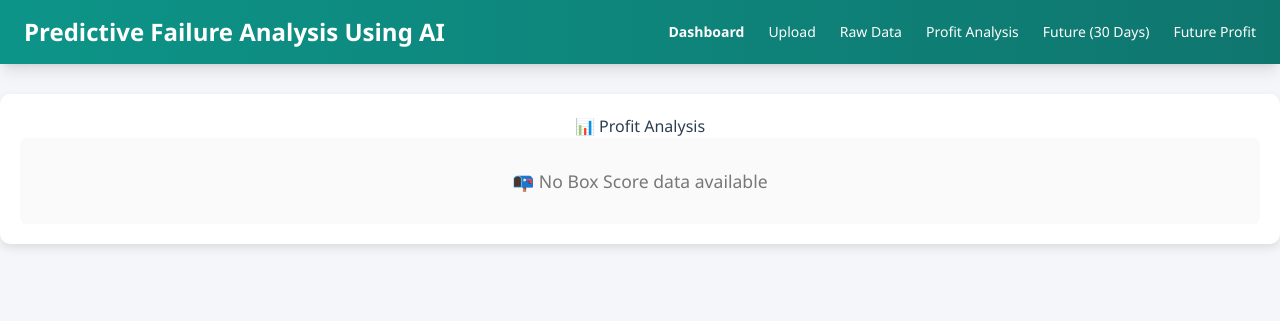
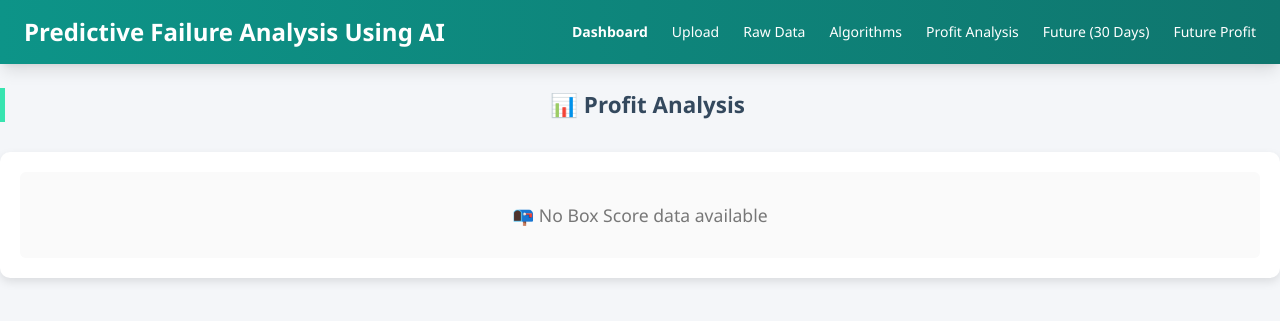
Before and after one commit to Srihariniv/predictive-failure-analysis, a Django app: template analysi/templates/analysi/profit_analysis.html in a window 1280 px wide. Shown: the top 321 px of the page. Run offline with Django 5.2, Linux system fonts and the light colour scheme; the template is opened without the code that fills it, so the values that code supplies are empty; some libraries are stand-ins or nearby versions.

Commit message:
Update navbar UI

```diff
--- a/analysi/templates/analysi/dashboard.html
+++ b/analysi/templates/analysi/dashboard.html
@@ -40,6 +40,7 @@
         <a href="{% url 'dashboard' %}" class="hover:underline font-bold">Dashboard</a>
         <a href="{% url 'upload_file' %}" class="hover:underline">Upload</a>
         <a href="{% url 'raw_data' %}" class="hover:underline">Raw Data</a>
+        <a href="{% url 'algorithms' %}" class="hover:underline">Algorithms</a>
         <a href="{% url 'profit_analysis' %}"
    class="hover:underline {% if request.resolver_match.url_name == 'profit_analysis' %}font-bold text-yellow-300 underline{% endif %}">
    Profit Analysis
--- a/analysi/templates/analysi/future_box_score.html
+++ b/analysi/templates/analysi/future_box_score.html
@@ -68,6 +68,7 @@
             <a href="{% url 'dashboard' %}" class="hover:text-yellow-300">Dashboard</a>
             <a href="{% url 'upload_file' %}" class="hover:text-yellow-300">Upload</a>
             <a href="{% url 'raw_data' %}" class="hover:text-yellow-300">Raw Data</a>
+            <a href="{% url 'algorithms' %}" class="hover:underline">Algorithms</a>
             <a href="{% url 'profit_analysis' %}"
                class="{% if request.resolver_match.url_name == 'profit_analysis' %}text-yellow-300 underline{% endif %}">
                Profit Analysis
--- a/analysi/templates/analysi/profit_analysis.html
+++ b/analysi/templates/analysi/profit_analysis.html
@@ -132,6 +132,7 @@
             <a href="{% url 'dashboard' %}" class="hover:underline font-bold">Dashboard</a>
             <a href="{% url 'upload_file' %}" class="hover:underline">Upload</a>
             <a href="{% url 'raw_data' %}" class="hover:underline">Raw Data</a>
+            <a href="{% url 'algorithms' %}" class="hover:underline">Algorithms</a>
             <a href="{% url 'profit_analysis' %}"
    class="hover:underline {% if request.resolver_match.url_name == 'profit_analysis' %}font-bold text-yellow-300 underline{% endif %}">
    Profit Analysis
@@ -145,10 +146,11 @@
     </div>
 </nav>
 
+<br><strong><h1 class="section-title">📊 Profit Analysis</h1></strong>
 <!-- ================= PAGE CONTENT ================= -->
 <div class="page-container">
 
-    <h1>📊 Profit Analysis</h1>
+
 
     <!-- ================= BOX SCORE TABLE ================= -->
     {% if box_score_tables %}
```
